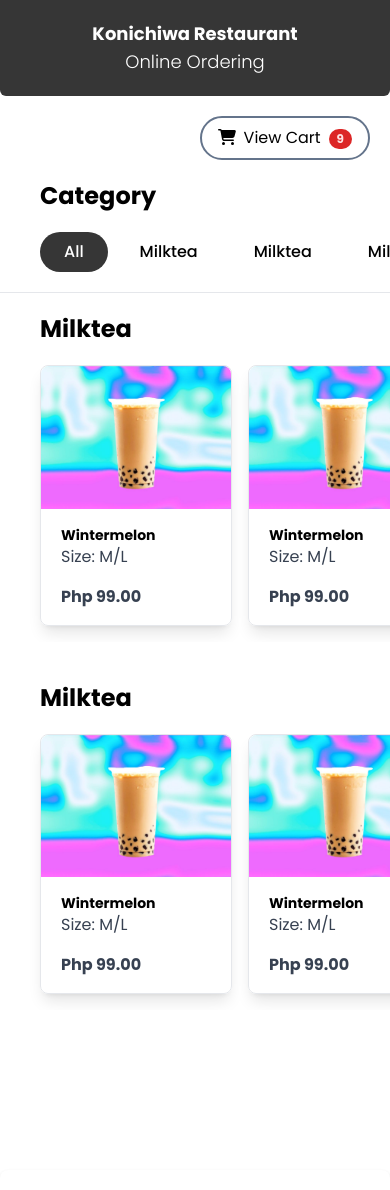
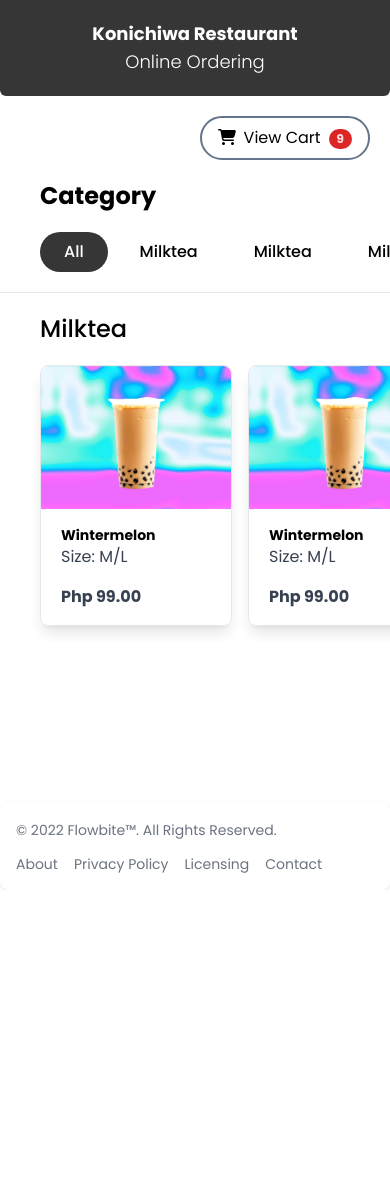
Before and after one commit to arvirmndo/gocontactless-cms, a React (Create React App) app in the folder frontend/: page / in a window 390 px wide. Shown: the top 1190 px of the page. After the commit the page ends 890 px from the top, so only its background shows below. Built offline with nearby package versions, Linux system fonts and the light colour scheme.

Commit message:
initial work on itemdetail modal

```diff
--- a/frontend/src/Components/CategoryBtn.tsx
+++ b/frontend/src/Components/CategoryBtn.tsx
@@ -1,6 +1,6 @@
 import React from 'react'
 
-interface CategoryBtn{
+interface Category{
     title: string;
     bgColor: string;
     fontColor: string;
@@ -8,7 +8,7 @@ interface CategoryBtn{
     hoverFontColor: string;
 }
 
-export default function CategoryBtn({title, fontColor, bgColor, hoverColor, hoverFontColor}:CategoryBtn) {
+export default function CategoryBtn({title, fontColor, bgColor, hoverColor, hoverFontColor}:Category) {
     const classes = {
         button : `text-${fontColor} bg-${bgColor} hover:bg-${hoverColor} group-hover:text-white font-medium px-6 py-2 rounded-full `,
     }
--- /dev/null
+++ b/frontend/src/Components/NavBackBtn.tsx
@@ -0,0 +1,11 @@
+import React from 'react'
+import { FontAwesomeIcon } from '@fortawesome/react-fontawesome'
+import { faArrowLeft } from '@fortawesome/free-solid-svg-icons'
+
+export default function NavBackBtn() {
+  return (
+    <button className = 'absolute w-auto m-6 px-4 py-3 bg-white shadow-lg rounded-full' >
+        <FontAwesomeIcon icon = { faArrowLeft } className = "fa-lg"/>
+    </button>
+  )
+}
--- a/frontend/src/Components/ProductCard.tsx
+++ b/frontend/src/Components/ProductCard.tsx
@@ -1,19 +1,20 @@
 import React from 'react'
-import thumbnail from '../Images/milktea.png';
+import thumbnail from '../Images/milktea.png'
 
 interface Card{
     productName : string;
     variant : string;
     price : string;
+    link: string;
 }
 
-export default function ProductCard({productName, variant, price}:Card) {
+export default function ProductCard({productName, variant, price, link}:Card) {
   return (
 
-    <div className="max-w-sm w-48 md:w-64 md:pb-4 mr-4 mb-4 border shadow-lg rounded-lg">
-        <a href="#" className='w-full'>
+    <a href = {link} className="max-w-sm w-48 md:w-64 md:pb-4 mr-4 mb-4 border shadow-lg rounded-lg">
+        <div className='w-full'>
             <img className="rounded-t-lg" src={thumbnail} alt="milktea" />
-        </a>
+        </div>
         <div className="px-5 py-4">
             <p className="font-bold text-sm md:text-lg">
                 {productName}
@@ -25,6 +26,6 @@ export default function ProductCard({productName, variant, price}:Card) {
                 {price}
             </p>
         </div>
-    </div>
+    </a>
   )
 }
--- a/frontend/src/Pages/Home.tsx
+++ b/frontend/src/Pages/Home.tsx
@@ -3,7 +3,6 @@ import React from 'react';
 import Header from '../Components/Header';
 import CategoryBtn from '../Components/CategoryBtn';
 import Button from '../Components/Button';
-import thumbnail from '../Images/milktea.png';
 import ProductCard from '../Components/ProductCard';
 import Footer from '../Components/Footer';
 
@@ -71,26 +70,14 @@ function home() {
                 </div>
                 <hr className='mx-auto mb-5'/>
                 <div className='container mb-10'>
-                    <h1 className='text-2xl font-semibold ml-10 md:ml-20 mb-5'>Milktea</h1>
+                    <h1 className='text-2xl font-medium ml-10 md:ml-20 mb-5'>Milktea</h1>
                     <div className='flex overflow-x-scroll no-scrollbar'>
                         <div className='flex md:flex-wrap flex-nowrap md:ml-20 ml-10'>
-                            <ProductCard productName='Wintermelon' variant='Size: M/L' price='Php 99.00'/>
-                            <ProductCard productName='Wintermelon' variant='Size: M/L' price='Php 99.00'/>
-                            <ProductCard productName='Wintermelon' variant='Size: M/L' price='Php 99.00'/>
-                            <ProductCard productName='Wintermelon' variant='Size: M/L' price='Php 99.00'/>
-                            <ProductCard productName='Wintermelon' variant='Size: M/L' price='Php 99.00'/>
-                        </div>
-                    </div>
-                </div>
-                <div className='container mb-10'>
-                    <h1 className='text-2xl font-semibold ml-10 md:ml-20 mb-5'>Milktea</h1>
-                    <div className='flex overflow-x-scroll no-scrollbar'>
-                        <div className='flex md:flex-wrap flex-nowrap md:ml-20 ml-10'>
-                            <ProductCard productName='Wintermelon' variant='Size: M/L' price='Php 99.00'/>
-                            <ProductCard productName='Wintermelon' variant='Size: M/L' price='Php 99.00'/>
-                            <ProductCard productName='Wintermelon' variant='Size: M/L' price='Php 99.00'/>
-                            <ProductCard productName='Wintermelon' variant='Size: M/L' price='Php 99.00'/>
-                            <ProductCard productName='Wintermelon' variant='Size: M/L' price='Php 99.00'/>
+                            <ProductCard productName='Wintermelon' variant='Size: M/L' price='Php 99.00' link='/item-details'/>
+                            <ProductCard productName='Wintermelon' variant='Size: M/L' price='Php 99.00' link='#'/>
+                            <ProductCard productName='Wintermelon' variant='Size: M/L' price='Php 99.00' link='#'/>
+                            <ProductCard productName='Wintermelon' variant='Size: M/L' price='Php 99.00' link='#'/>
+                            <ProductCard productName='Wintermelon' variant='Size: M/L' price='Php 99.00' link='#'/>
                         </div>
                     </div>
                 </div>
--- a/frontend/src/Pages/ItemDetail.tsx
+++ b/frontend/src/Pages/ItemDetail.tsx
@@ -1,9 +1,21 @@
 import React from 'react'
 import Button from '../Components/Button'
+import NavBackBtn from '../Components/NavBackBtn'
+import thumbnail from '../Images/milktea.png'
 
 export default function ItemDetail() {
   return (
     <div>
+
+        <main className = 'container'>
+          <div id = "imgContainer" className = 'w-full'>
+              <NavBackBtn />
+              <img className="rounded-b-xl " src={thumbnail} alt="milktea" />
+          </div>
+          <div className='h-96'></div>
+          <div className='h-96'></div>
+          <div className='h-96'></div>
+        </main>
         {/* <Button display = "Add to Cart"/> */}
     </div>
   )
--- a/frontend/src/index.tsx
+++ b/frontend/src/index.tsx
@@ -18,6 +18,7 @@ root.render(
   <BrowserRouter>
     <Routes>
       <Route path="/" element={<Home />} />
+      <Route path="/item-details" element={<ItemDetail/>} />
       <Route path="/cart" element={<Cart />} />
     </Routes>
   </BrowserRouter>,
```
Also changed, not shown: frontend/src/Components/Button.tsx (+5 -5 lines), frontend/src/Images/jolly.png (added), frontend/src/Images/mall.jpg (added).
